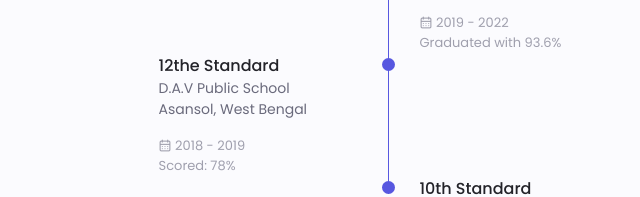
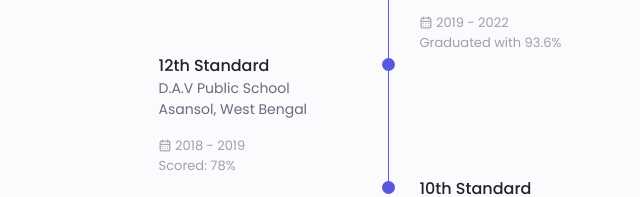
Before and after one commit to harshsinn/portfolio, a plain HTML site: page index.html in a window 1280 px wide. Shown: the part 2611-2808 px from the top of the page, 251-891 px from the left. Drawn offline with nearby package versions, Linux system fonts and the light colour scheme.

Commit message:
Update index.html

```diff
--- a/index.html
+++ b/index.html
@@ -424,7 +424,7 @@
                             <!--=============== QUALIFICATION 3 ===============-->
                             <div class="qualification__data">
                                 <div>
-                                    <h3 class="qualification__title">12the Standard</h3>
+                                    <h3 class="qualification__title">12th Standard</h3>
                                     <span class="qualification__subtitle">D.A.V Public School <br>
                                         Asansol, West Bengal</span>
                                     <div class="qualification__calendar">
```
